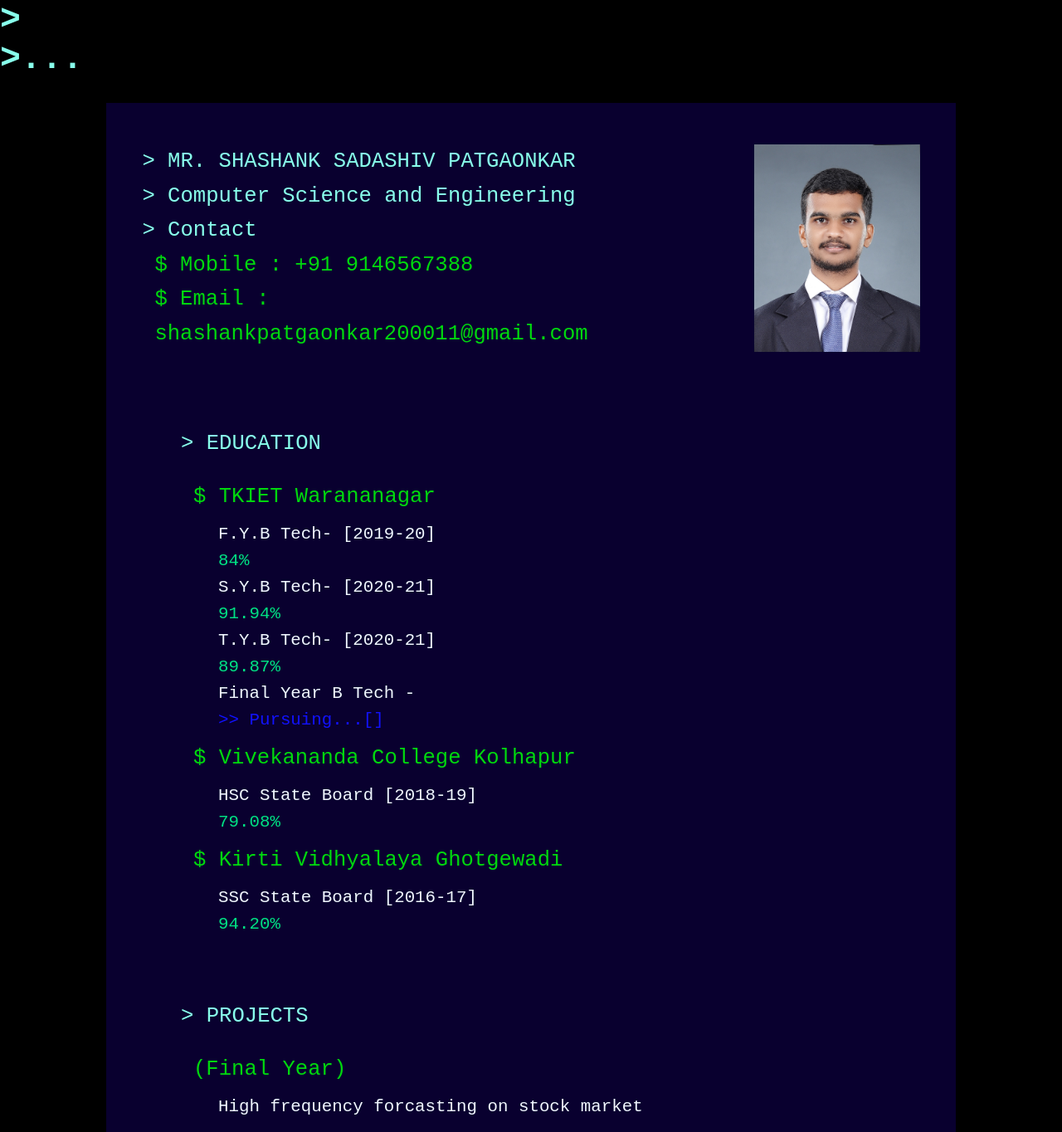
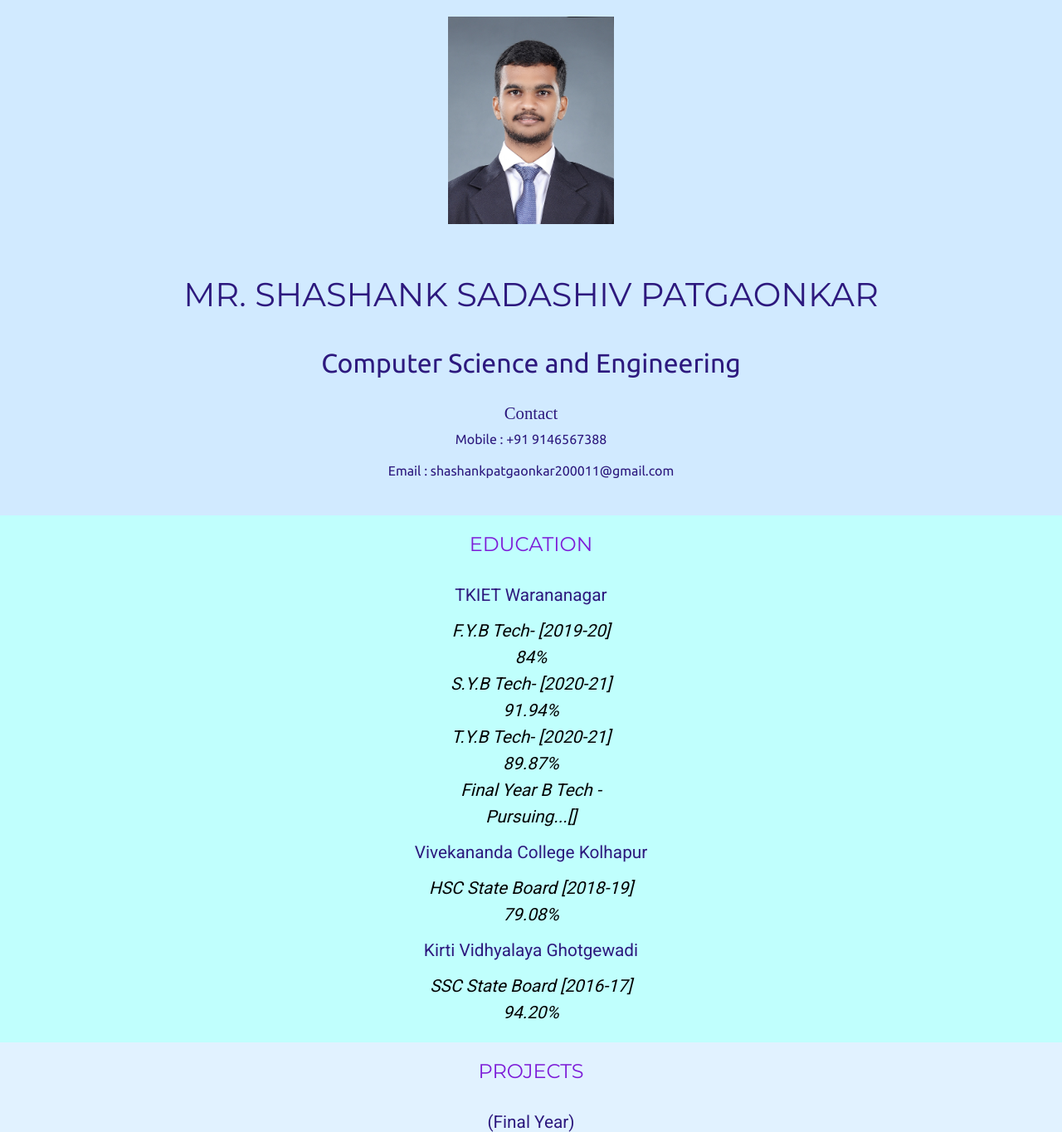
Before and after one commit to shashank-1112/Resmue, a plain HTML site: page index.html in a window 1280 px wide. Shown: the top 1364 px of the page at 83% size. Drawn offline with Linux system fonts and the light colour scheme.

Commit message:
Main Branch Correction in Link

```diff
--- a/index.html
+++ b/index.html
@@ -11,11 +11,9 @@
       href="https://fonts.googleapis.com/css2?family=Montserrat&family=Roboto&family=Ubuntu&display=swap"
       rel="stylesheet"
     />
-    <link rel="stylesheet" href="CSS/styleBranch1.css" />
+    <link rel="stylesheet" href="CSS/style.css" />
   </head>
   <body>
-    <h1>></h1>
-    <h1>>...</h1>
     <div class="box">
       <div class="top">
         <div class="images">
@@ -28,21 +26,21 @@
           />
         </div>
         <div class="text">
-          <p id="name">> MR. SHASHANK SADASHIV PATGAONKAR</p>
-          <p id="quali">> Computer Science and Engineering</p>
+          <p id="name"> MR. SHASHANK SADASHIV PATGAONKAR</p>
+          <p id="quali"> Computer Science and Engineering</p>
 
           <div class="contact-list">
-            <p>> Contact</p>
-            <p class="contact">$ Mobile : +91 9146567388</p>
-            <p class="contact">$ Email : shashankpatgaonkar200011@gmail.com</p>
+            <p> Contact</p>
+            <p class="contact"> Mobile : +91 9146567388</p>
+            <p class="contact"> Email : shashankpatgaonkar200011@gmail.com</p>
           </div>
         </div>
       </div>
 
       <div class="education">
-        <p class="titles">> EDUCATION</p>
+        <p class="titles"> EDUCATION</p>
         <ul class="college">
-          <p class="list-title">$ TKIET Warananagar</p>
+          <p class="list-title"> TKIET Warananagar</p>
 
           <li>
             F.Y.B Tech- [2019-20] <br />
@@ -57,17 +55,17 @@
             <span class="marks">89.87%</span>
           </li>
           <li>Final Year B Tech - <br>
-            <span class="marks" id="active">>> Pursuing...[]</span></li>
+            <span class="marks" id="active"> Pursuing...[]</span></li>
         </ul>
         <ul class="hsc">
-          <p class="list-title">$ Vivekananda College Kolhapur</p>
+          <p class="list-title"> Vivekananda College Kolhapur</p>
           <li>
             HSC State Board [2018-19] <br />
             <span class="marks">79.08%</span>
           </li>
         </ul>
         <ul class="ssc">
-          <p class="list-title">$ Kirti Vidhyalaya Ghotgewadi</p>
+          <p class="list-title"> Kirti Vidhyalaya Ghotgewadi</p>
           <li>
             SSC State Board [2016-17] <br />
             <span class="marks">94.20%</span>
@@ -76,7 +74,7 @@
       </div>
 
       <div class="projects">
-        <p class="titles">> PROJECTS</p>
+        <p class="titles"> PROJECTS</p>
         <ul>
           <p class="list-title">(Final Year)</p>
           <li>High frequency forcasting on stock market</li>
@@ -100,7 +98,7 @@
       </div>
 
       <div class="skills">
-        <p class="titles">> SKILLS</p>
+        <p class="titles"> SKILLS</p>
         <div class="container">
           <div class="row">
             <ul>
@@ -126,7 +124,7 @@
       </div>
 
       <div class="hobbies">
-        <p class="titles">> HOBBIES</p>
+        <p class="titles"> HOBBIES</p>
         <ul>
           <li>Reading 📚</li>
           <li>Writing ✒️</li>
@@ -137,7 +135,7 @@
 
       <div class="footer">
         <p>
-          >> The above information furnished by me is true to the best of my
+          The above information furnished by me is true to the best of my
           knowledge and belief.
         </p>
       </div>
```
